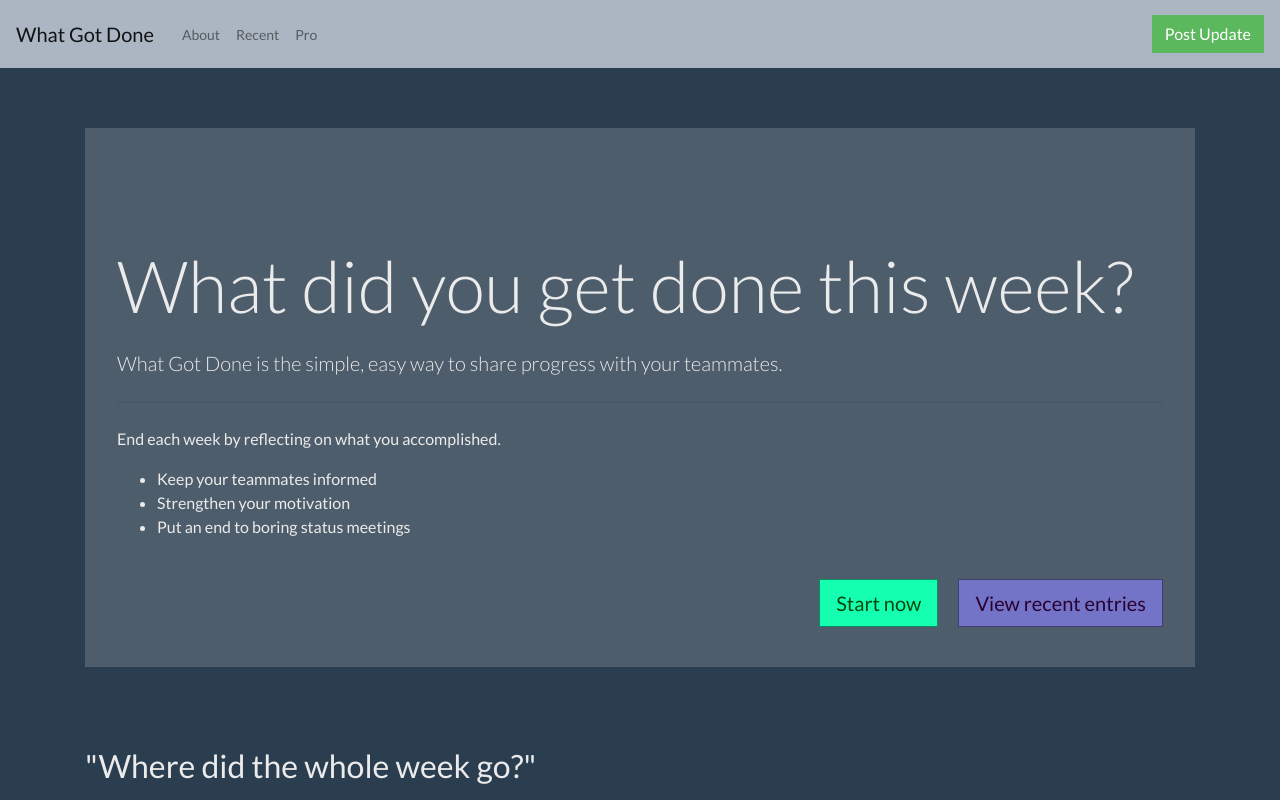
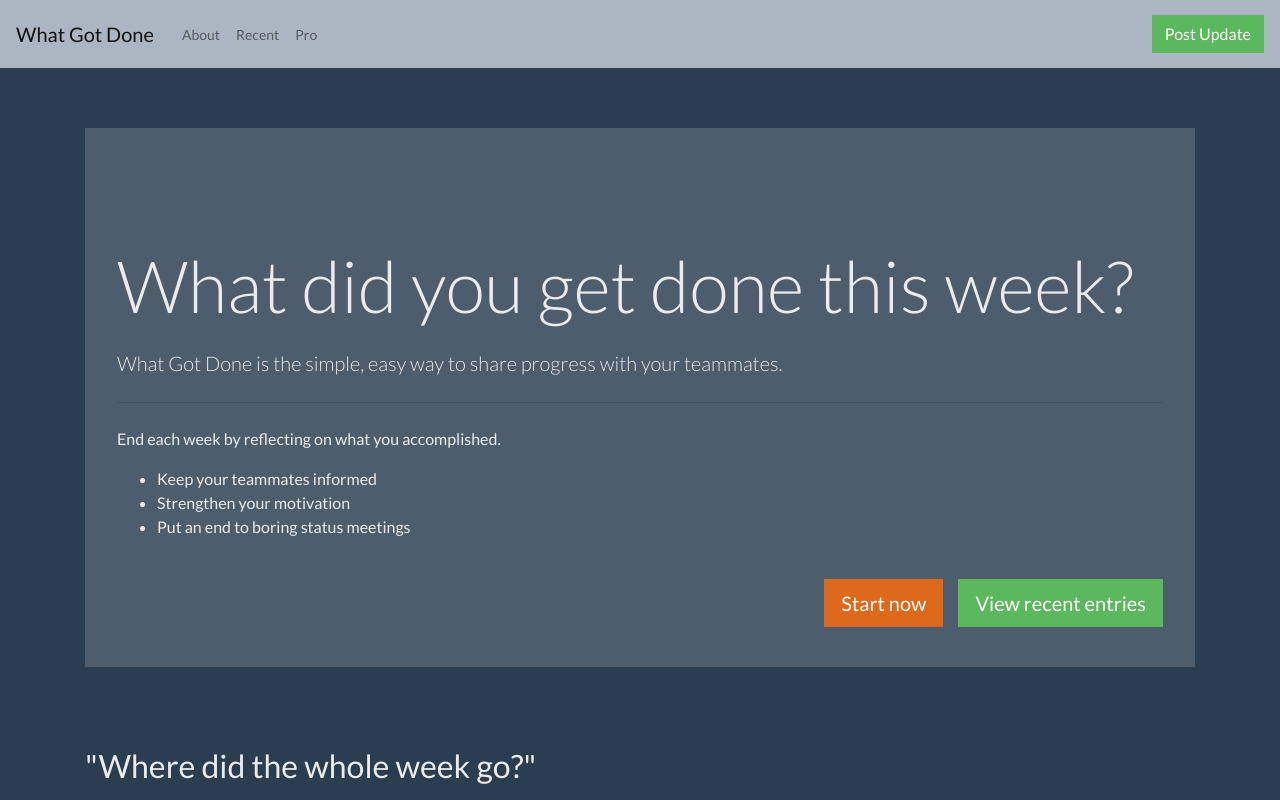
Before and after one commit to mtlynch/whatgotdone, a Vue app in the folder web/frontend/: page / in a window 1280 px wide. Shown: the top 800 px of the page. Built offline with nearby package versions, Linux system fonts and the light colour scheme; no server answers; what vue-markdown, vue-moment, vue-textarea-autosize would draw is missing.

Commit message:
Recoloring buttons on homepage

```diff
--- a/web/frontend/src/views/Home.vue
+++ b/web/frontend/src/views/Home.vue
@@ -12,12 +12,11 @@
       </ul>
 
       <div class="jumbotron-footer">
+        <b-button class="btn btn-lg btn-start-now" variant="primary" to="/submit">Start&nbsp;now</b-button>
         <b-button
-          class="btn btn-primary btn-lg"
-          variant="outline-primary"
-          to="/submit"
-        >Start&nbsp;now</b-button>
-        <b-button class="btn btn-lg btn-secondary" to="/recent">View&nbsp;recent&nbsp;entries</b-button>
+          class="btn btn-lg btn-success btn-view-recent"
+          to="/recent"
+        >View&nbsp;recent&nbsp;entries</b-button>
       </div>
     </div>
 
@@ -107,31 +106,15 @@ a {
 }
 
 .jumbotron-footer {
-  margin-top: 40px;
+  margin-top: 60px;
   text-align: center;
 }
 
 @media screen and (min-width: 768px) {
   .jumbotron-footer {
+    margin-top: 40px;
     text-align: right;
   }
-}
-
-.btn {
-  margin-top: 20px;
-}
-
-@media screen and (min-width: 768px) {
-  .btn {
-    margin-top: 0px;
-  }
-}
-
-.btn-primary {
-  border: 1px solid rgba(0, 0, 0, 0.45);
-  background: rgb(21, 255, 177);
-  color: rgb(5, 70, 9) !important;
-  margin-right: 15px;
 }
 
 @media screen and (min-width: 768px) {
@@ -140,23 +123,12 @@ a {
   }
 }
 
-.btn-primary:hover {
-  border: 1px solid rgb(4, 61, 23);
-  background: rgb(180, 250, 226);
-  color: rgb(5, 70, 9) !important;
+.btn-start-now {
+  margin-right: 15px;
 }
 
-a.btn-secondary {
-  background: rgb(115, 116, 199);
-  border: 1px solid rgba(0, 0, 0, 0.45);
-  color: rgb(41, 2, 49) !important;
+.btn-view-recent {
   margin-right: 0px;
-}
-
-a.btn-secondary:hover {
-  background: rgb(163, 164, 233);
-  border: 1px solid rgb(0, 0, 0);
-  color: rgb(41, 2, 49) !important;
 }
 
 .flex-grid {
```
